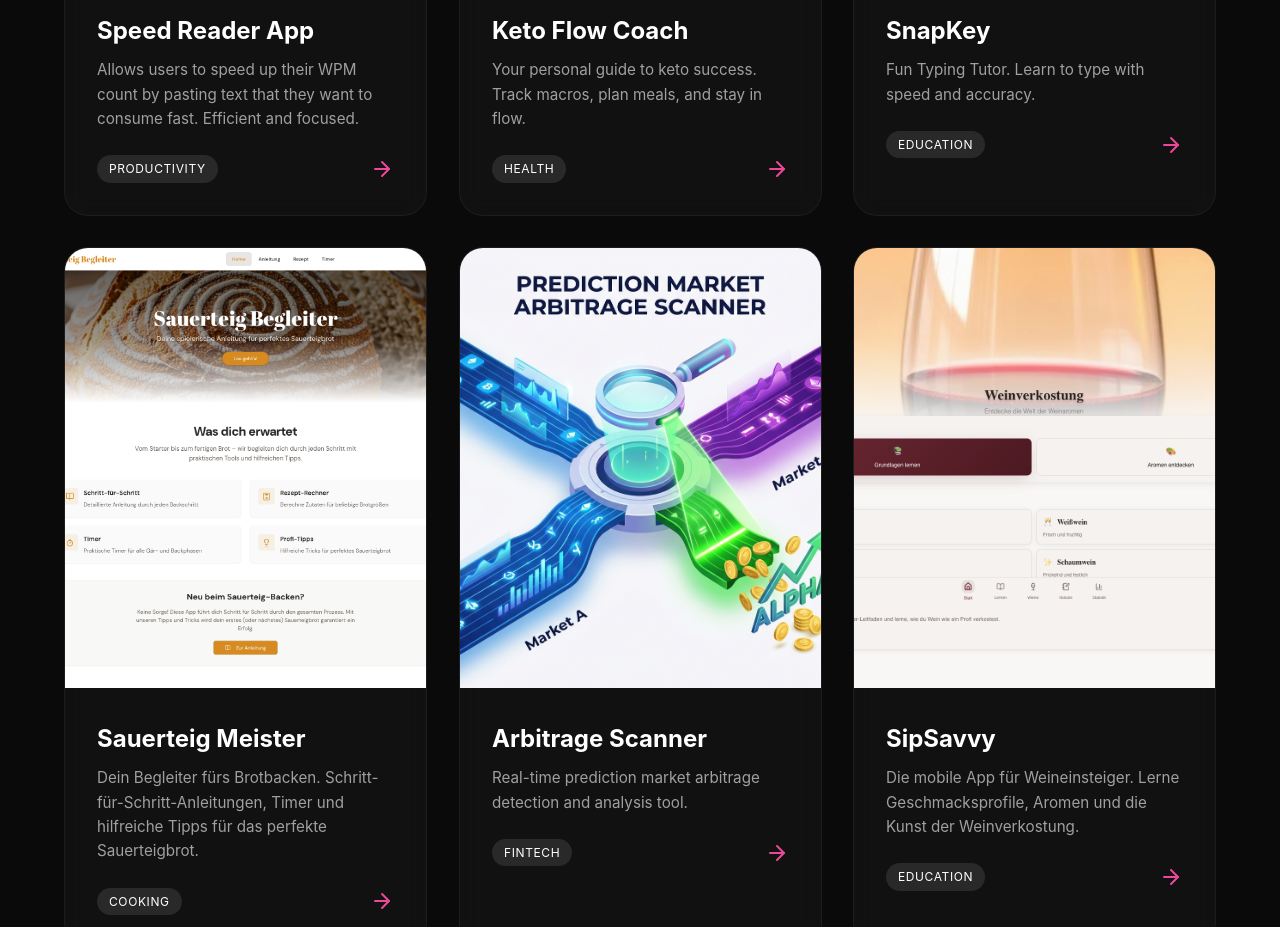
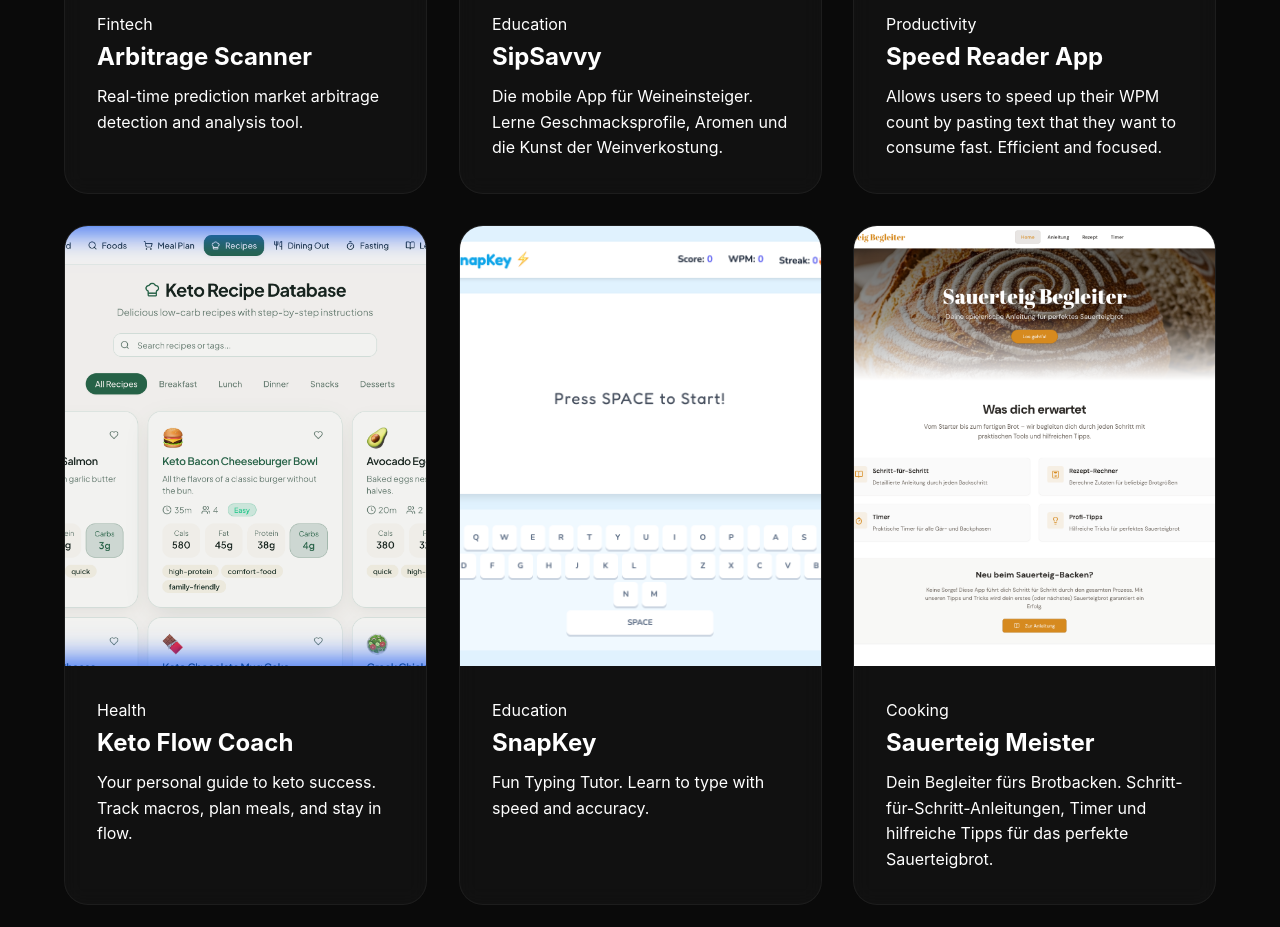
Before and after one commit to flowthis/moes-cooking-studio, a website built with Vite: page index.html in a window 1280 px wide. Shown: the part 860-1787 px from the top of the page. Built offline with nearby package versions, Linux system fonts and the light colour scheme.

Commit message:
Implement Decap CMS: Migrate data to JSON and add admin panel

```diff
--- a/main.js
+++ b/main.js
@@ -1,75 +1,22 @@
 import './style.css';
-
-const projects = [
-  {
-    title: 'Speed Reader App',
-    description: 'Allows users to speed up their WPM count by pasting text that they want to consume fast. Efficient and focused.',
-    image: 'speed_reader_screenshot.png',
-    link: 'https://flowthis.github.io/speed-reader-app/',
-    tag: 'Productivity'
-  },
-  {
-    title: 'Keto Flow Coach',
-    description: 'Your personal guide to keto success. Track macros, plan meals, and stay in flow.',
-    image: 'keto_flow_recipes_screenshot.png',
-    link: 'https://keto-flow-coach.lovable.app/',
-    tag: 'Health'
-  },
-  {
-    title: 'SnapKey',
-    description: 'Fun Typing Tutor. Learn to type with speed and accuracy.',
-    image: 'snapkey_screenshot.png',
-    link: 'https://flowthis.github.io/snapkey/',
-    tag: 'Education'
-  },
-  {
-    title: 'Sauerteig Meister',
-    description: 'Dein Begleiter fürs Brotbacken. Schritt-für-Schritt-Anleitungen, Timer und hilfreiche Tipps für das perfekte Sauerteigbrot.',
-    image: 'sauerteig_meister_thumbnail.png',
-    link: 'https://sauerteig-meister.replit.app',
-    tag: 'Cooking'
-  },
-  {
-    title: 'Arbitrage Scanner',
-    description: 'Real-time prediction market arbitrage detection and analysis tool.',
-    image: 'arbitrage_scanner_thumbnail.png',
-    link: 'https://flowthis.github.io/prediction-market-arbitrage/',
-    tag: 'Fintech'
-  },
-  {
-    title: 'SipSavvy',
-    description: 'Die mobile App für Weineinsteiger. Lerne Geschmacksprofile, Aromen und die Kunst der Weinverkostung.',
-    image: 'sipsavvy_thumbnail.png',
-    link: 'https://sipsavvy.lovable.app',
-    tag: 'Education'
-  },
-  {
-    title: 'Kids Sushi Explorer',
-    description: 'An interactive educational app for kids to explore the world of Sushi. Built with Expo.',
-    image: 'kids_sushi_explorer_thumbnail.png',
-    link: 'https://kids-sushi-explorer.replit.app',
-    tag: 'Fun'
-  },
-  {
-    title: 'RoboTask',
-    description: 'Train robots with POV videos, earn crypto rewards, and shape the future of humanoid robotics.',
-    image: 'robotask_thumbnail.png',
-    link: 'https://robotask.lovable.app',
-    tag: 'AI & Crypto',
-    objectPosition: 'top'
-  },
-  {
-    title: 'Bassd Scho Sticker',
-    description: 'A sticker campaign for a good cause. 100% proceeds go to the Children\'s Hospice Bamberg.',
-    image: 'bassd_scho_thumbnail.png',
-    link: 'https://bassd-scho-spenden.lovable.app',
-    tag: 'Charity'
-  }
-];
 
 const container = document.getElementById('projects-container');
 
-function renderProjects() {
+async function loadProjects() {
+  try {
+    const response = await fetch('projects.json');
+    if (!response.ok) {
+      throw new Error(`HTTP error! status: ${response.status}`);
+    }
+    const data = await response.json();
+    renderProjects(data.projects);
+  } catch (error) {
+    console.error('Could not load projects:', error);
+    container.innerHTML = '<p class="error-message">Failed to load projects. Please try again later.</p>';
+  }
+}
+
+function renderProjects(projects) {
   container.innerHTML = projects.map((project, index) => `
     <article class="project-card" data-index="${index}">
       <div class="card-image-wrapper">
@@ -78,28 +25,20 @@ function renderProjects() {
           alt="${project.title}"
           class="card-image"
           style="object-position: ${project.objectPosition || 'center'}"
-        />
+        >
       </div>
       <div class="card-content">
-        <h2 class="project-title">${project.title}</h2>
-        <p class="project-desc">${project.description}</p>
-        <div class="card-footer">
-          <span class="tag">${project.tag}</span>
-          <svg width="24" height="24" viewBox="0 0 24 24" fill="none" stroke="currentColor" stroke-width="2" stroke-linecap="round" stroke-linejoin="round" style="color: var(--accent-primary)">
-            <line x1="5" y1="12" x2="19" y2="12"></line>
-            <polyline points="12 5 19 12 12 19"></polyline>
-          </svg>
+        <div class="card-header">
+          <span class="project-tag">${project.tag}</span>
+          <h2 class="project-title">${project.title}</h2>
         </div>
+        <p class="project-description">${project.description}</p>
       </div>
     </article>
   `).join('');
 
-  attachClickListeners();
-}
-
-function attachClickListeners() {
+  // Add event listeners to cards
   const cards = document.querySelectorAll('.project-card');
-
   cards.forEach(card => {
     card.addEventListener('click', (e) => {
       // Create ripple effect
@@ -108,13 +47,9 @@ function attachClickListeners() {
       const y = e.clientY - rect.top;
 
       const ripple = document.createElement('div');
-      ripple.classList.add('click-ripple');
+      ripple.classList.add('ripple');
       ripple.style.left = `${x}px`;
       ripple.style.top = `${y}px`;
-      ripple.style.width = `${rect.width}px`;
-      ripple.style.height = `${rect.width}px`;
-      ripple.style.marginTop = `-${rect.width / 2}px`;
-      ripple.style.marginLeft = `-${rect.width / 2}px`;
 
       card.appendChild(ripple);
 
@@ -131,4 +66,4 @@ function attachClickListeners() {
   });
 }
 
-renderProjects();
+loadProjects();
--- a/package.json
+++ b/package.json
@@ -9,7 +9,8 @@
     "build": "vite build",
     "preview": "vite preview",
     "predeploy": "npm run build",
-    "deploy": "gh-pages -d dist"
+    "deploy": "gh-pages -d dist",
+    "cms": "npx decap-server"
   },
   "devDependencies": {
     "gh-pages": "^6.3.0",
--- /dev/null
+++ b/public/projects.json
@@ -0,0 +1,68 @@
+{
+    "projects": [
+        {
+            "title": "Arbitrage Scanner",
+            "description": "Real-time prediction market arbitrage detection and analysis tool.",
+            "image": "arbitrage_scanner_thumbnail.png",
+            "link": "https://flowthis.github.io/prediction-market-arbitrage/",
+            "tag": "Fintech"
+        },
+        {
+            "title": "SipSavvy",
+            "description": "Die mobile App für Weineinsteiger. Lerne Geschmacksprofile, Aromen und die Kunst der Weinverkostung.",
+            "image": "sipsavvy_thumbnail.png",
+            "link": "https://sipsavvy.lovable.app",
+            "tag": "Education"
+        },
+        {
+            "title": "Speed Reader App",
+            "description": "Allows users to speed up their WPM count by pasting text that they want to consume fast. Efficient and focused.",
+            "image": "speed_reader_screenshot.png",
+            "link": "https://flowthis.github.io/speed-reader-app/",
+            "tag": "Productivity"
+        },
+        {
+            "title": "Keto Flow Coach",
+            "description": "Your personal guide to keto success. Track macros, plan meals, and stay in flow.",
+            "image": "keto_flow_recipes_screenshot.png",
+            "link": "https://keto-flow-coach.lovable.app/",
+            "tag": "Health"
+        },
+        {
+            "title": "SnapKey",
+            "description": "Fun Typing Tutor. Learn to type with speed and accuracy.",
+            "image": "snapkey_screenshot.png",
+            "link": "https://flowthis.github.io/snapkey/",
+            "tag": "Education"
+        },
+        {
+            "title": "Sauerteig Meister",
+            "description": "Dein Begleiter fürs Brotbacken. Schritt-für-Schritt-Anleitungen, Timer und hilfreiche Tipps für das perfekte Sauerteigbrot.",
+            "image": "sauerteig_meister_thumbnail.png",
+            "link": "https://sauerteig-meister.replit.app",
+            "tag": "Cooking"
+        },
+        {
+            "title": "Kids Sushi Explorer",
+            "description": "An interactive educational app for kids to explore the world of Sushi. Built with Expo.",
+            "image": "kids_sushi_explorer_thumbnail.png",
+            "link": "https://kids-sushi-explorer.replit.app",
+            "tag": "Fun"
+        },
+        {
+            "title": "RoboTask",
+            "description": "Train robots with POV videos, earn crypto rewards, and shape the future of humanoid robotics.",
+            "image": "robotask_thumbnail.png",
+            "link": "https://robotask.lovable.app",
+            "tag": "AI & Crypto",
+            "objectPosition": "top"
+        },
+        {
+            "title": "Bassd Scho Sticker",
+            "description": "A sticker campaign for a good cause. 100% proceeds go to the Children's Hospice Bamberg.",
+            "image": "bassd_scho_thumbnail.png",
+            "link": "https://bassd-scho-spenden.lovable.app",
+            "tag": "Charity"
+        }
+    ]
+}
```
Also changed, not shown: public/admin/config.yml (added, +37 -0 lines), public/admin/index.html (added, +12 -0 lines), dist/arbitrage_scanner_thumbnail.png (added), dist/assets/index-9YVIjown.js (added), dist/assets/index-CQzjk-94.css (added), dist/assets/index-DvRjQenv.js (deleted), dist/assets/index-gaqgCNei.css (deleted), dist/bassd_scho_thumbnail.png (added), dist/index.html, dist/keto_flow_recipes_screenshot.png (added), dist/kids_sushi_explorer_thumbnail.png (added), dist/robotask_thumbnail.png (added), dist/sauerteig_meister_thumbnail.png (added), dist/sipsavvy_thumbnail.png (added), 2 more files.
